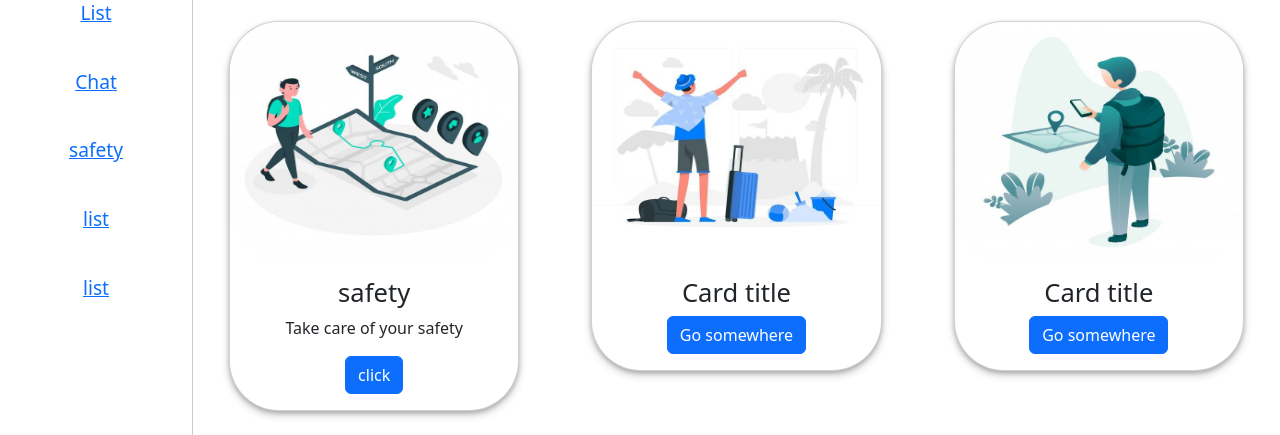
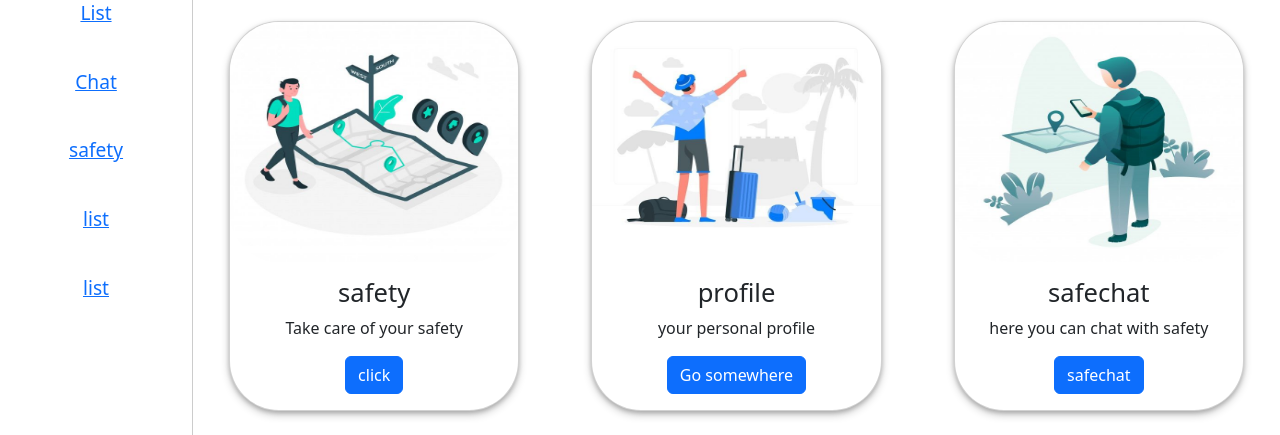
Before and after one commit to ninadnaik10/LoremIpsum_Clash-Of-Codes, a Python web app: template templates/dashboard.html in a window 1280 px wide. Shown: the part 522-957 px from the top of the page. Run offline with Jinja, Linux system fonts and the light colour scheme; the template is opened without the code that fills it, so the values that code supplies are empty.

Commit message:
Update dashboard.html

```diff
--- a/templates/dashboard.html
+++ b/templates/dashboard.html
@@ -91,17 +91,17 @@
       <div class="col"><div class="card"   >
         <img src="../static/img4.jpeg" class="card-img-top" alt="...">
         <div class="card-body">
-          <h5 class="card-title">Card title</h5>
-
+          <h5 class="card-title">profile</h5>
+           <p>your personal profile</p>
           <a href="#" class="btn btn-primary">Go somewhere</a>
         </div>
       </div></div>
       <div class="col"><div class="card"   >
         <img src="../static/img6.jpeg" class="card-img-top" alt="...">
         <div class="card-body">
-          <h5 class="card-title">Card title</h5>
-
-          <a href="#" class="btn btn-primary">Go somewhere</a>
+          <h5 class="card-title">safechat</h5>
+           <p>here you can chat with safety</p>
+          <a href="#" class="btn btn-primary">safechat</a>
         </div>
       </div></div>
     </div>
```
